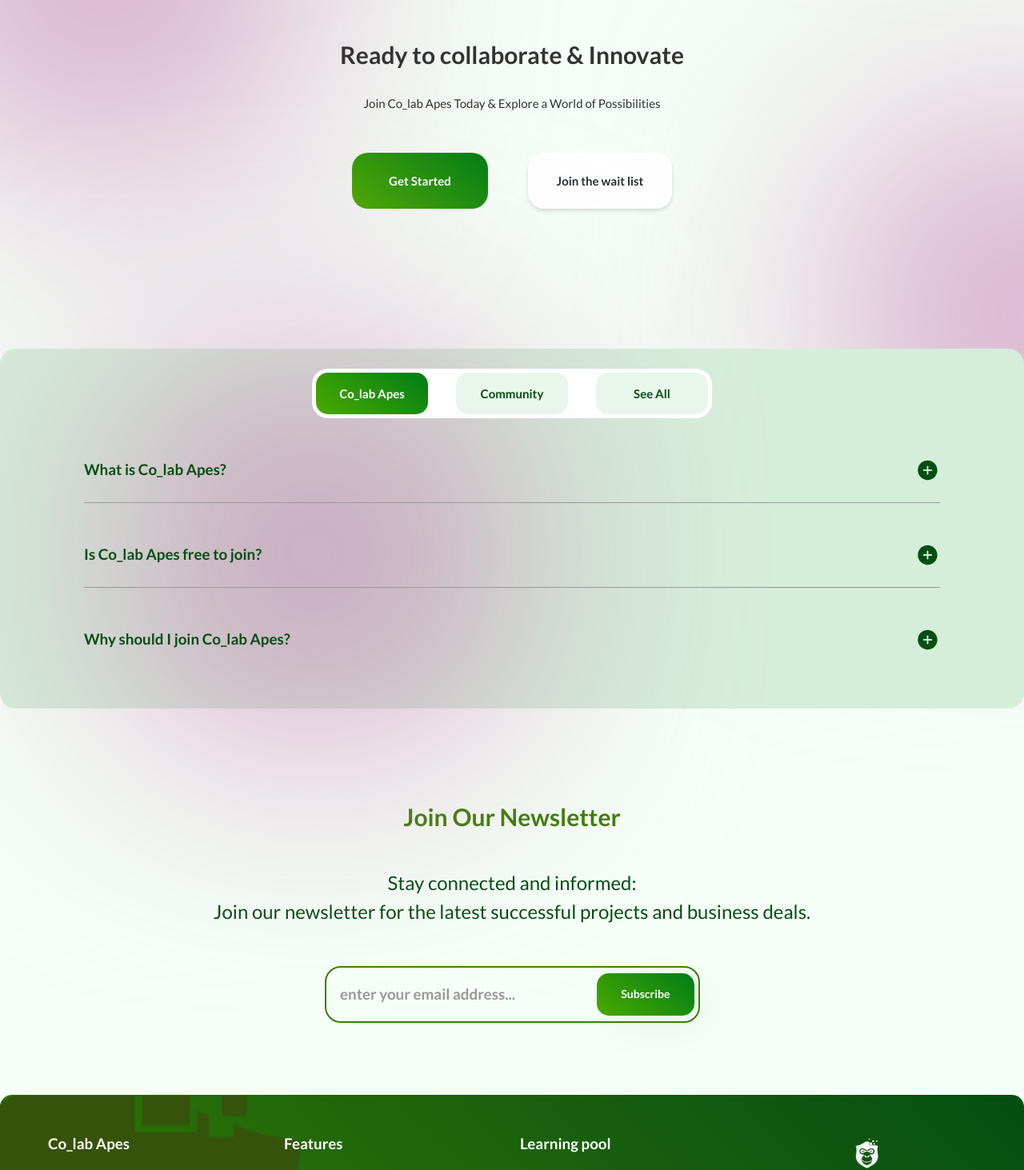
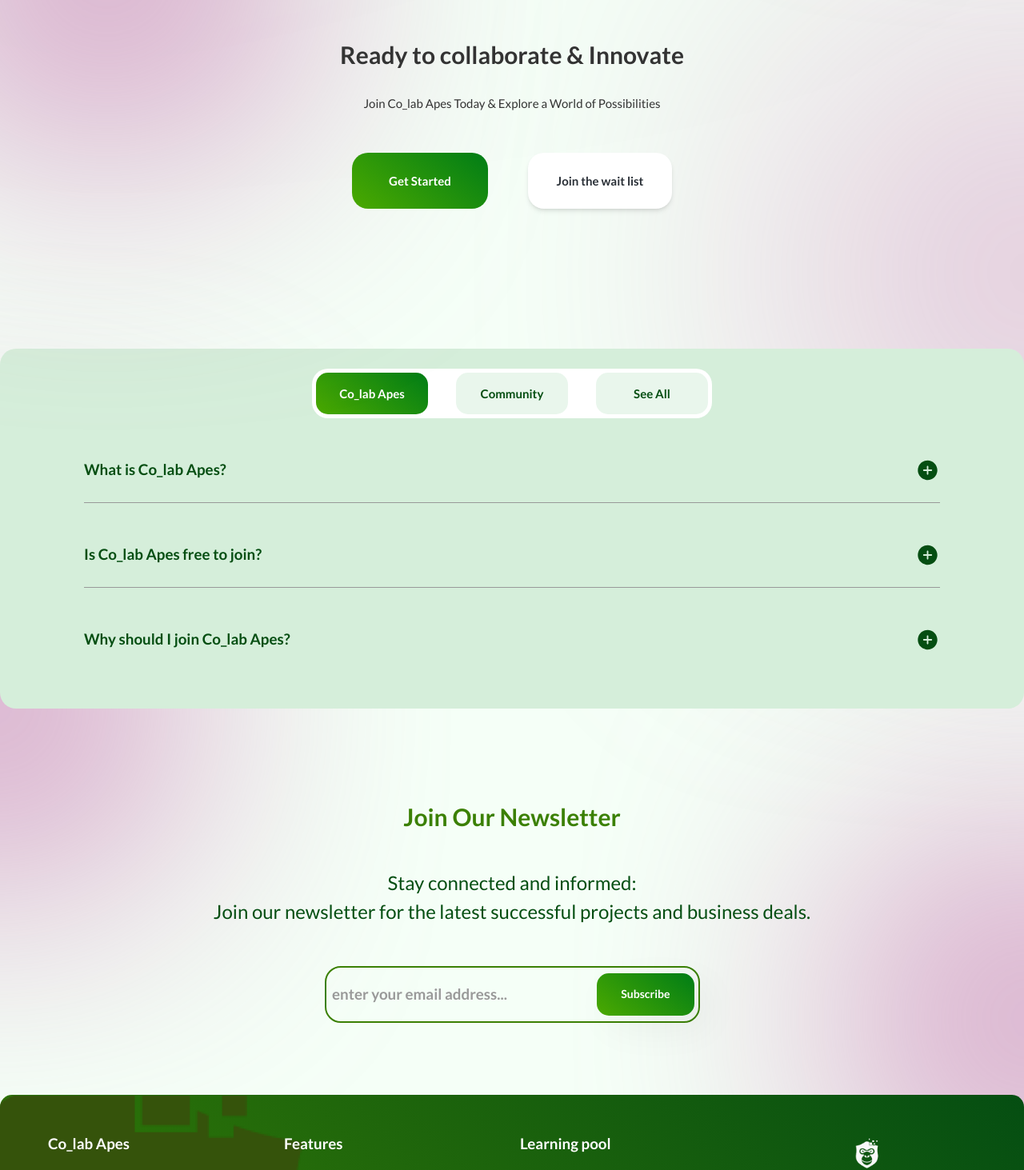
Before and after one commit to Colab-Apes/new_landing_page, a React (Vite) app: page / in a window 1280 px wide. Shown: the part 3980-5443 px from the top of the page at 80% size. Built offline with nearby package versions, Linux system fonts and the light colour scheme.

Commit message:
done with xl

```diff
--- a/src/NewLandingPage/components/Faqs.jsx
+++ b/src/NewLandingPage/components/Faqs.jsx
@@ -6,8 +6,9 @@ const Faqs = () => {
   return (
     <div className="font-lato">
       {" "}
-      <div className="faq bg-[#D5EEDA] mt-56 mt text-center container mx-auto px-10 relative z-20 rounded-[20px] h-[450px] py-10">
-        <div className="absolute z-[-10] blur-[150px] bottom-[-1rem] left-[20rem] w-[387px] h-[410px] bg-[#C26AAA] rounded-[400px]"></div>
+      <div className="faq bg-[#D5EEDA] mt-56 w-full text-center container mx-auto px-10 relative rounded-[20px] h-[450px] py-10">
+        <div className="absolute z-[-1] blur-[150px] bottom-[-20rem] left-[-20rem] w-[387px] h-[410px] bg-[#C26AAA] rounded-[400px]"></div>
+        <div className="absolute z-[-1] blur-[200px] top-[-30rem] right-[-20rem] w-[387px] h-[410.85px] bg-[#C26AAA] rounded-[410.85px]"></div>
         <div className="w-full flex justify-center items-center">
           <div className="bg-white w-[50rem] flex rounded-[20px]  justify-between px-2 py-2">
             <button className="btngrad text-white text-2xl font-bold rounded-[15px] py-[16px] w-[14rem] ">
--- a/src/NewLandingPage/components/JoinOurNewsLetter.jsx
+++ b/src/NewLandingPage/components/JoinOurNewsLetter.jsx
@@ -3,7 +3,8 @@ import "../../App.css";
 const JoinOurNewsLetter = () => {
   return (
     <div>
-      <div className="collaborate mt-48 container mx-auto">
+      <div className="relative mt-48 container mx-auto">
+        <div className="absolute z-[-1] blur-[150px] bottom-[-20rem] right-[-20rem] w-[387px] h-[410px] bg-[#C26AAA] rounded-[400px]"></div>
         <div className="title text-center text-5xl text-[#3B8004] font-bold ">
           Join Our Newsletter
         </div>
@@ -16,7 +17,7 @@ const JoinOurNewsLetter = () => {
           <form className="border-2 border-solid py-2 relative border-[#3B8004] gap-10 flex  mt-20 items-center p-3 xl:0  rounded-[20px]">
             <div className="input py-7">
               <input
-                className="text-3xl bg-transparent w-full md:w-[40rem] xl:w-[45rem] p-0 outline-none border-none bg-none placeholder:font-bold placeholder:text-[#999] px-4"
+                className="text-3xl bg-transparent w-full md:w-[40rem] xl:w-[45rem] p-0 outline-none border-none bg-none placeholder:font-bold placeholder:text-[#999]"
                 type="text"
                 placeholder="enter your email address..."
               />
--- a/src/NewLandingPage/components/Ready.jsx
+++ b/src/NewLandingPage/components/Ready.jsx
@@ -4,7 +4,7 @@ const Ready = () => {
   return (
     <div>
       <div className=" mt-28 container mx-auto relative z-10 ">
-        <div className="absolute -z-10 blur-[150px] bottom-[-30rem] right-[-20rem] w-[387px] h-[410.85px] bg-[#C26AAA] rounded-[410.85px]"></div>
+
         <div className=" px-10 text-center text-5xl text-[#333] font-bold mb-5 md:mb-20  xl:mb-0 ">
           Ready to collaborate & Innovate
         </div>
```
